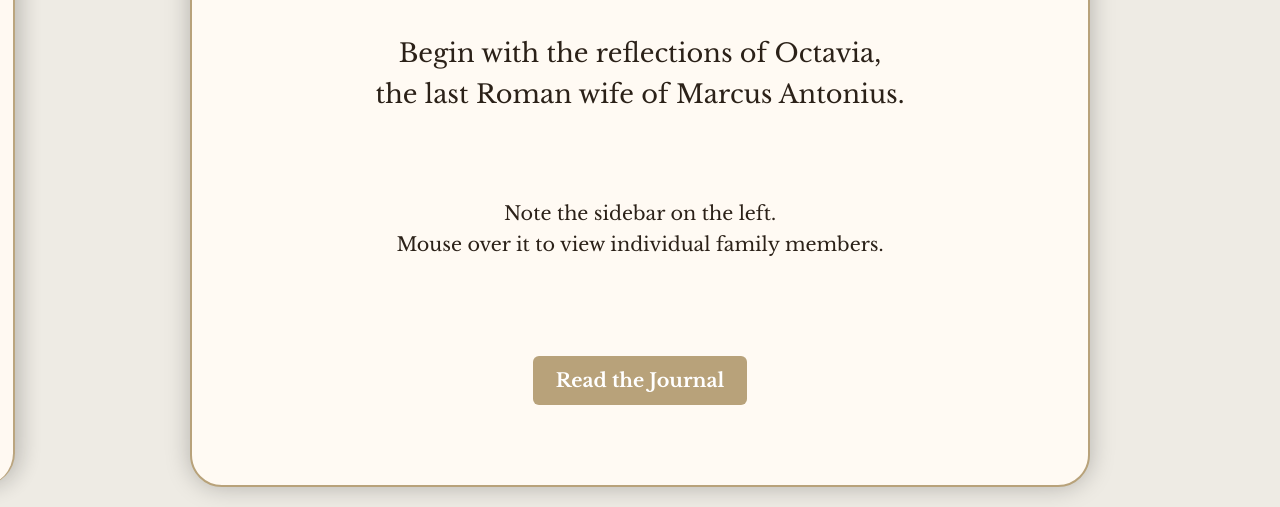
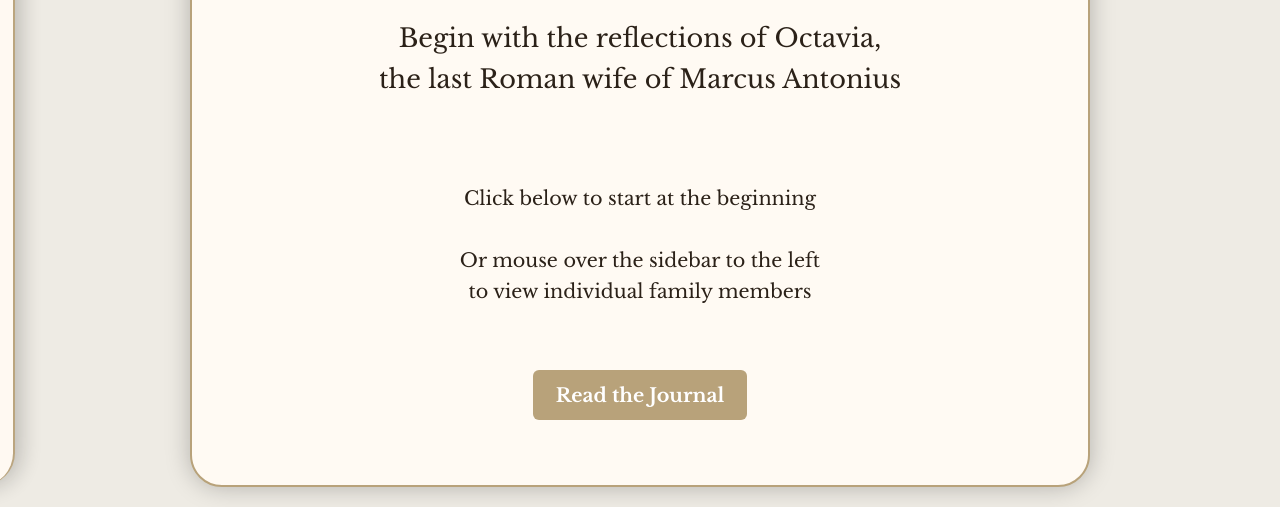
Before and after one commit to MarKenn85/Antonius-Family-Site, a plain HTML site: page home.html in a window 1280 px wide. Shown: the part 293-800 px from the top of the page. Drawn offline with nearby package versions, Linux system fonts and the light colour scheme.

Commit message:
updated instructions

```diff
--- a/home.html
+++ b/home.html
@@ -29,16 +29,17 @@
     <p class="intro">
       Begin with the reflections of Octavia,
       <br>
-      the last Roman wife of Marcus Antonius.
+      the last Roman wife of Marcus Antonius
     </p>
     <p>
     </p>
     <p class="note">
-      Note the sidebar on the left.
+      Click below to start at the beginning
       <br>
-      Mouse over it to view individual family members.
-    </p>
-    <p>
+      <br>
+      Or mouse over the sidebar to the left
+      <br>
+       to view individual family members
     </p>
     <p>
     </p>
```
